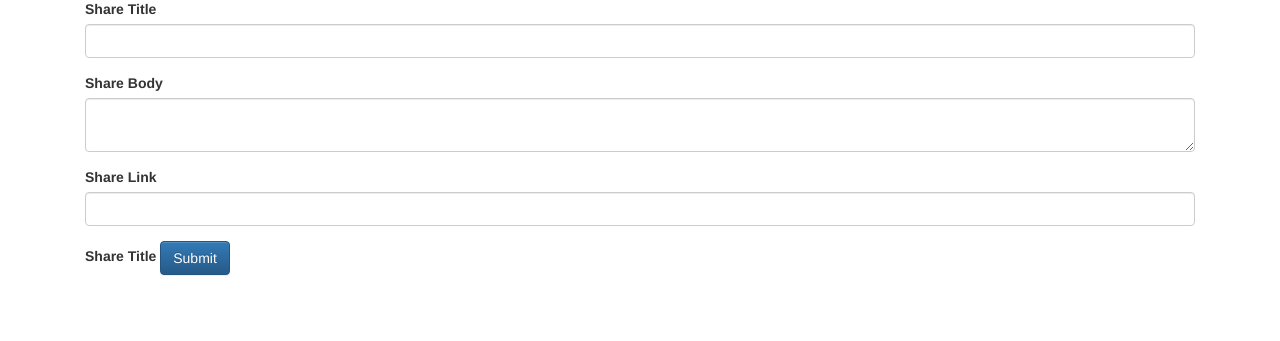
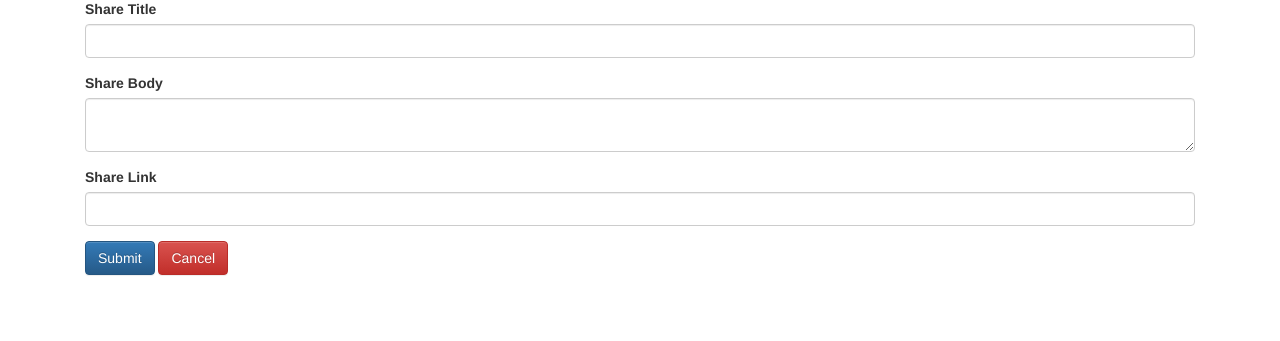
Before and after one commit to Adewagold/futurespork-framework, a PHP site: page /future/share/add in a window 1280 px wide, after a click on "Add new shares". Shown: the part 211-552 px from the top of the page. Run offline with PHP 8.4, Linux system fonts and the light colour scheme; some libraries are stand-ins or nearby versions.

Commit message:
Adding Share input form

```diff
--- a/views/share/add.php
+++ b/views/share/add.php
@@ -22,13 +22,13 @@
 
     <div class="form-group">
      <label>Share Link</label>
-    <input type="text" name="title" class="form-control">
+    <input type="text" name="link" class="form-control">
     </div>
 
     <div class="form-group">
 
-     <label>Share Title</label>
-    <input type="submit" class="btn btn-primary" name="title" class="form-control">
+    <input type="submit" class="btn btn-primary" value="Submit" class="form-control">
+    <input type="reset" class="btn btn-danger" class="form-control" value="Cancel">
     </div>
 
     </form>
```
